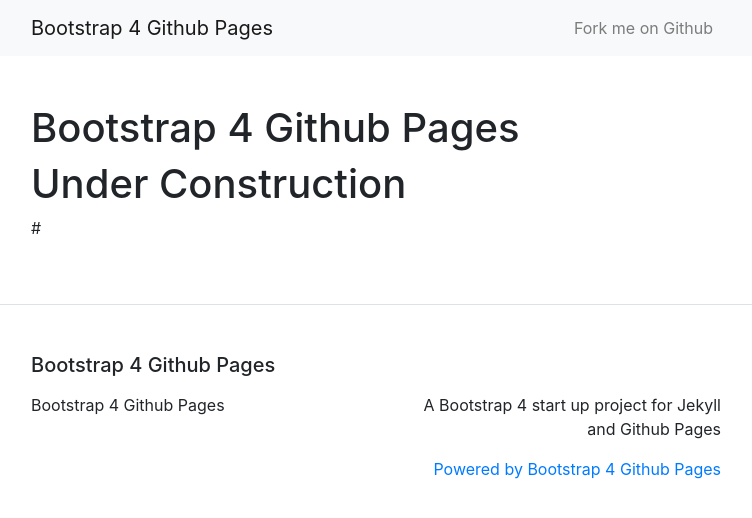
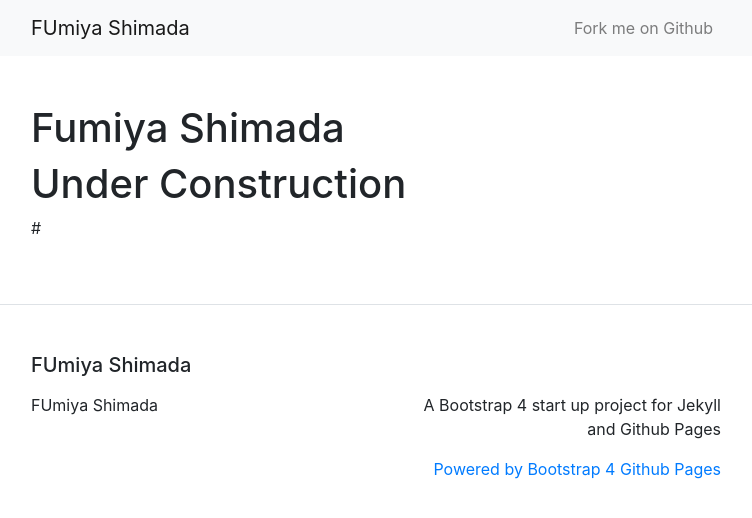
Before and after one commit to caprest/caprest.github.io, a Jekyll site: the page built from index.md, in a window 1280 px wide. Shown: the top 518 px of the page, without its empty margins (264-1016 px from the left). Built offline with Jekyll 4.4.1, drawn with Linux system fonts in a browser that asks for light colours.

Commit message:
modified

```diff
--- a/_config.yml
+++ b/_config.yml
@@ -13,7 +13,7 @@
 # you will see them accessed via {{ site.title }}, {{ site.email }}, and so on.
 # You can create any custom variable you would like, and they will be accessible
 # in the templates via {{ site.myvariable }}.
-title: Bootstrap 4 Github Pages
+title: FUmiya Shimada
 email: ""
 description: >- # this means to ignore newlines until "baseurl:"
   A Bootstrap 4 start up project for Jekyll and Github Pages
@@ -22,7 +22,7 @@ description: >- # this means to ignore newlines until "baseurl:"
 #twitter_username: jekyllrb
 #github_username:  jekyll
 
-repository: "nicolas-van/bootstrap-4-github-pages"
+repository: "caprest/caprest.github.io"
 
 # Build settings
 plugins:
--- a/index.md
+++ b/index.md
@@ -1,6 +1,6 @@
 ---
 layout: page
-title: Bootstrap 4 Github Pages
+title: Fumiya Shimada
 ---
 
 # Under Construction
```
